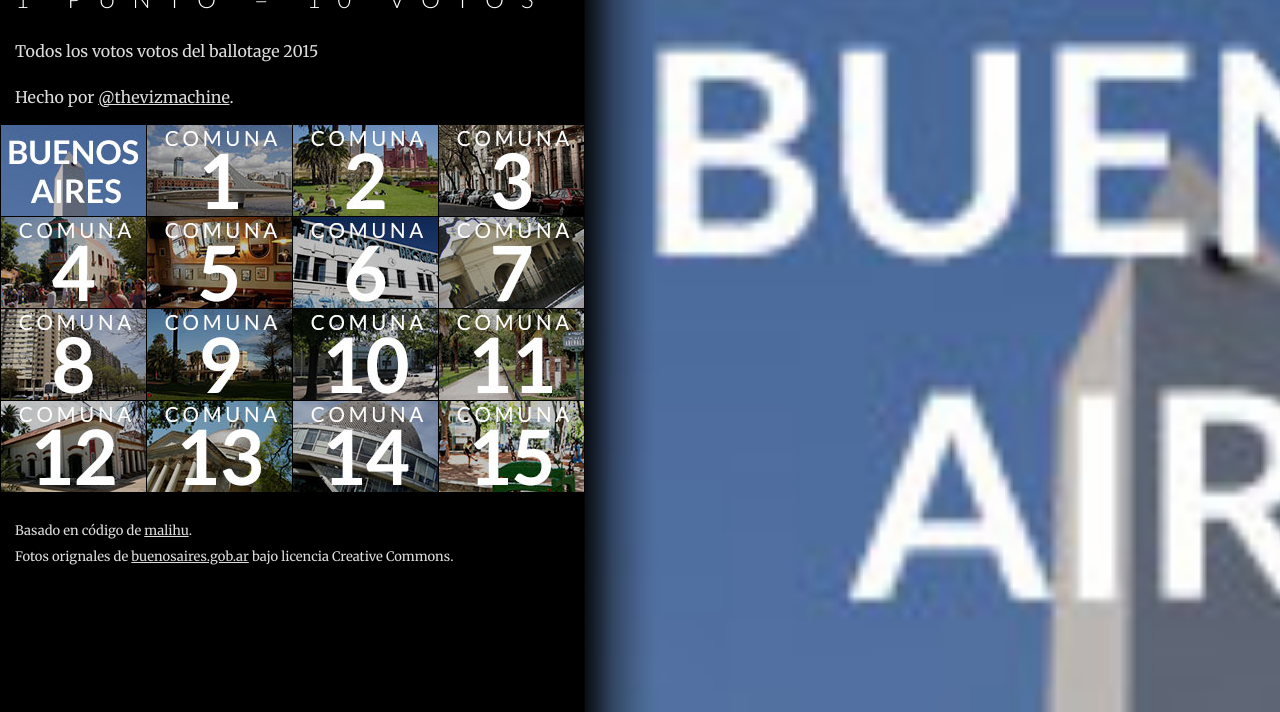
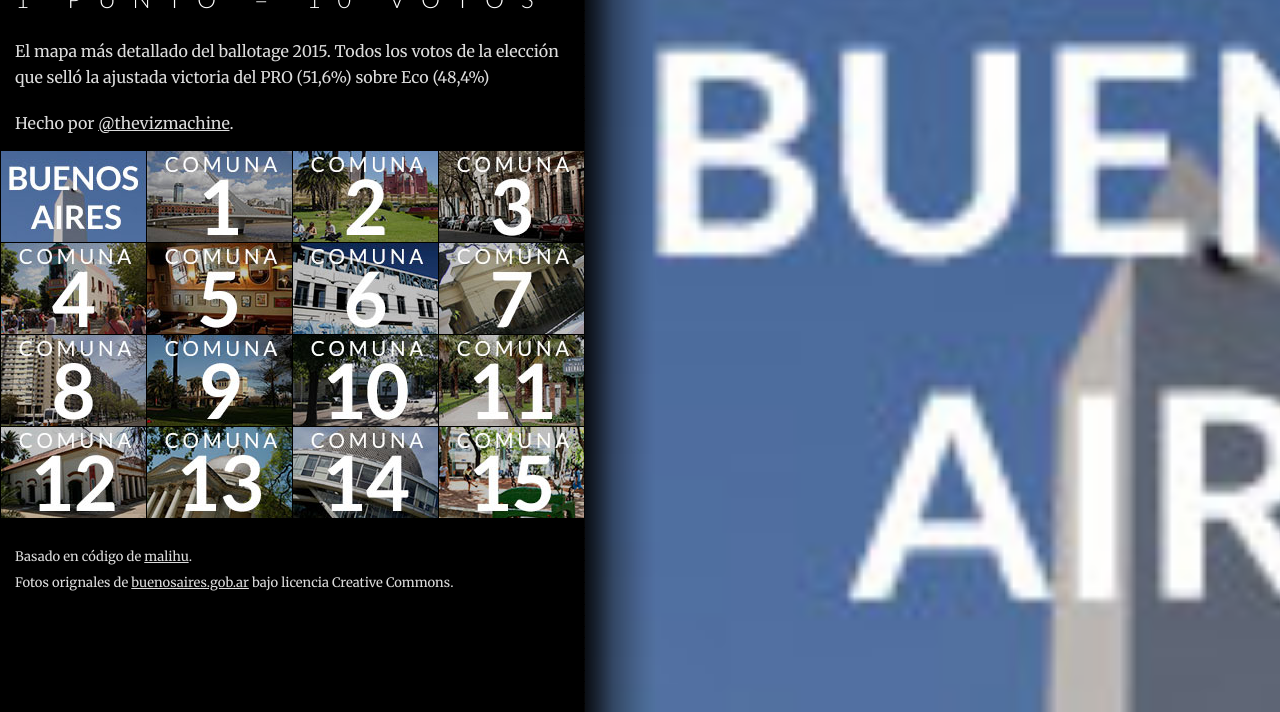
Before and after one commit to thevizmachine/dotmap2015, a plain HTML site: page index.html in a window 1280 px wide. Shown: the part 88-800 px from the top of the page. Drawn offline with nearby package versions, Linux system fonts and the light colour scheme; files whose address does not match are found by name.

Commit message:
Update index.html

```diff
--- a/index.html
+++ b/index.html
@@ -72,7 +72,7 @@
             <h2 style="padding-top: 0px; padding-bottom: 20px; margin-top: 0px;">
             	1 PUNTO = 10 VOTOS
             </h2>
-            <p>Todos los votos votos del ballotage 2015</p>
+            <p>El mapa más detallado del ballotage 2015. Todos los votos de la elección que selló la ajustada victoria del PRO (51,6%) sobre Eco (48,4%) </p>
 
             <p>Hecho por <a href="http://twitter.com/thevizmachine">@thevizmachine</a>.</p>
 
```
